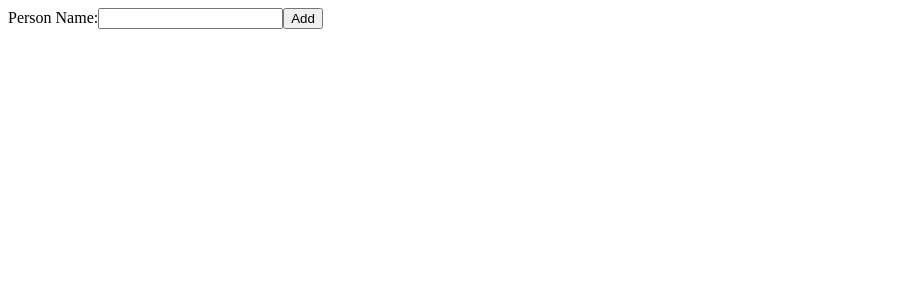
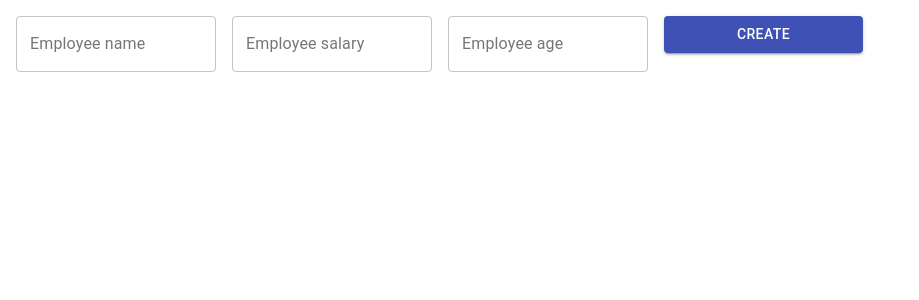
Before and after one commit to trampoline95/crudApp, a Next.js app: page / in a window 1280 px wide. Shown: the top 300 px of the page, without its empty margins (0-919 px from the left). Built offline with nearby package versions, Linux system fonts and the light colour scheme.

Commit message:
changed classname

```diff
--- a/pages/employee/Create.js
+++ /dev/null
@@ -1,39 +0,0 @@
-import axios from 'axios';
-
-export default class PersonList extends React.Component {
-  state = {
-    name: '',
-  }
-
-  handleChange = event => {
-    this.setState({ name: event.target.value });
-  }
-
-  handleSubmit = event => {
-    event.preventDefault();
-
-    const user = {
-      name: this.state.name
-    };
-
-    axios.post(`http://dummy.restapiexample.com/api/v1/create`, { user })
-      .then(res => {
-        console.log(res);
-        console.log(res.data.data);
-      })
-  }
-
-  render() {
-    return (
-      <div>
-        <form onSubmit={this.handleSubmit}>
-          <label>
-            Person Name:
-            <input type="text" name="name" onChange={this.handleChange} />
-          </label>
-          <button type="submit">Add</button>
-        </form>
-      </div>
-    )
-  }
-}
--- a/pages/employee/CreateEmployee.js
+++ b/pages/employee/CreateEmployee.js
@@ -45,21 +45,21 @@ function CreateEmployee()  {
                 <TextField id="outlined-basic"
                  label="Employee name"
                  variant="outlined"
-                 className="employee_name"
+                 className="name"
                  value={newEmployee.name}
                  onChange={e => Handle(e)}/>
 
                 <TextField id="outlined-basic"
                 label="Employee salary"
                 variant="outlined"
-                className="employee_salary"
+                className="salary"
                 value={newEmployee.salary}
                 onChange={e => Handle(e)}/>
 
                 <TextField id="outlined-basic"
                 label="Employee age"
                 variant="outlined"
-                className="employee_age"
+                className="age"
                 value={newEmployee.age}
                 onChange={e => Handle(e)}/>
 
--- a/pages/index.js
+++ b/pages/index.js
@@ -2,7 +2,7 @@ import Head from 'next/head'
 import Employee from './employee/Employee'
 import EachEmployee from './employee/EachEmployee'
 import CreateEmployee from './employee/CreateEmployee'
-import PersonList from './employee/Create'
+
 
 export default function Home() {
   return (
@@ -13,7 +13,7 @@ export default function Home() {
       </Head>
 
 
-      <PersonList/>
+      <CreateEmployee/>
 
     </div>
   )
```
